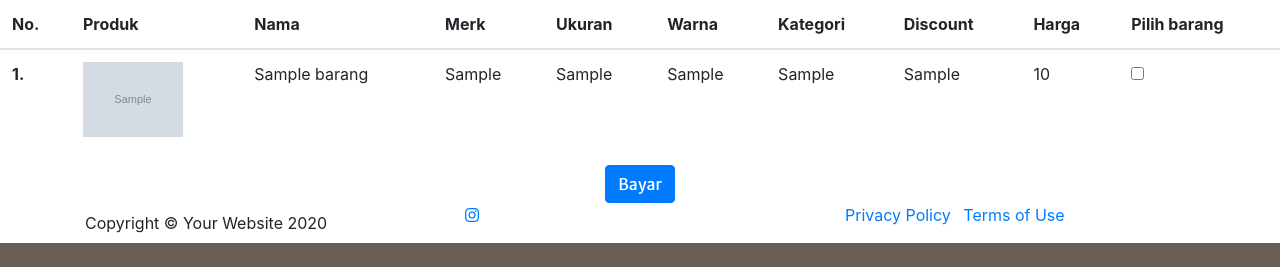
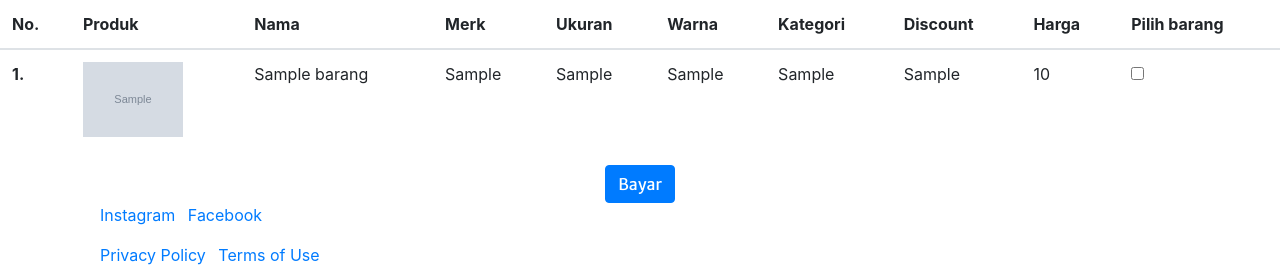
Before and after one commit to akli0027/TokoOnline, a PHP site: page /home.php in a window 1280 px wide. Shown: the part 1218-1485 px from the top of the page. Before the commit the page ends 1461 px from the top, so only its background shows below. Run offline with PHP 8.4, Linux system fonts and the light colour scheme; the visitor is signed in with stand-in values (Sample User, id 1); tables that the repository leaves empty or names only in its code hold one stand-in row (values such as "Sample post"); grey boxes marked "Sample" are stand-in pictures; data that the repository does not hold is empty.

Commit message:
Update home.php

```diff
--- a/home.php
+++ b/home.php
@@ -159,21 +159,20 @@ StartShop has everything you need to get your new items and not have to worry ab
 
 
   <!-- Footer -->
-  <footer class="footer">
+ <footer class="footer">
     <div class="container">
       <div class="row align-items-center">
-        <div class="col-md-4">
-          <span class="copyright">Copyright &copy; Your Website 2020</span>
         </div>
-        <div class="col-md-4">
-          <ul class="list-inline social-buttons">
+          <div class="col-md-4">
+          <ul class="list-inline quicklinks">
             <li class="list-inline-item">
-              <a href="https://www.instagram.com/muh_akliadnan">
-                <i class="fab fa-instagram"></i>
-              </a>
+              <a href="https://www.instagram.com/muh_akliadnan">Instagram</a>
+            </li>
+            <li class="list-inline-item">
+              <a href="https://mobile.facebook.com/m.akli.9066?ref=bookmarks">Facebook </a>
             </li>
           </ul>
-         </div>
+        </div>
         <div class="col-md-4">
           <ul class="list-inline quicklinks">
             <li class="list-inline-item">
@@ -184,7 +183,6 @@ StartShop has everything you need to get your new items and not have to worry ab
             </li>
           </ul>
         </div>
-      </div>
     </div>
   </footer>
 
```
